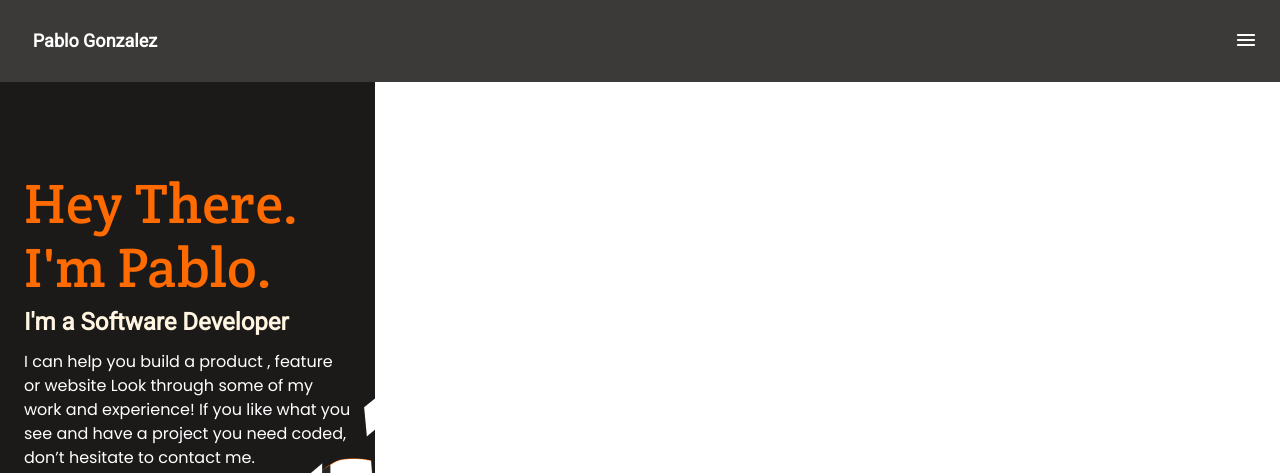
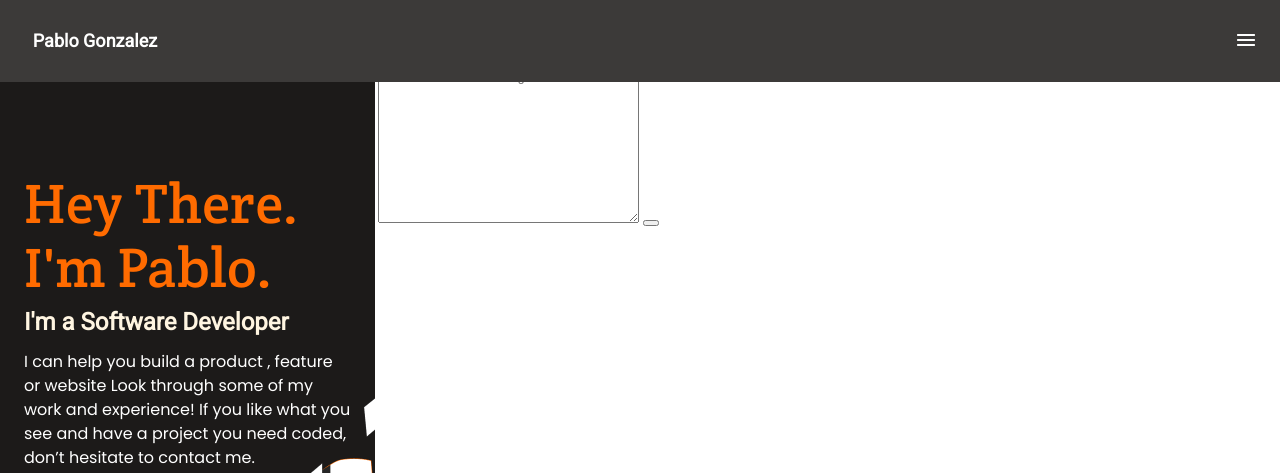
Before and after one commit to PabloEGonz/My-Portafolio, a website: page index.html in a window 1280 px wide. Shown: the top 473 px of the page. Drawn offline with Linux system fonts and the light colour scheme.

Commit message:
Added a form template

```diff
--- a/index.html
+++ b/index.html
@@ -215,9 +215,17 @@
           </li>
         </ul>
       </div>
-      <div>
+    </section>
+    <section>
+      <div class="last-text">
         <h2>I'm always interested in hearing about new projects, so if you'd like to chat please get in touch.</h2>
       </div>
+      <form action="">
+        <input type="text" name="" id="" placeholder="Full name">
+        <input type="text" name="" id="" placeholder="Email address">
+        <textarea name="" id="" cols="30" rows="10" placeholder="Write me something..."></textarea>
+        <button type="submit" value="Get in Touch"></button>
+      </form>
     </section>
   </body>
 </html>
```
